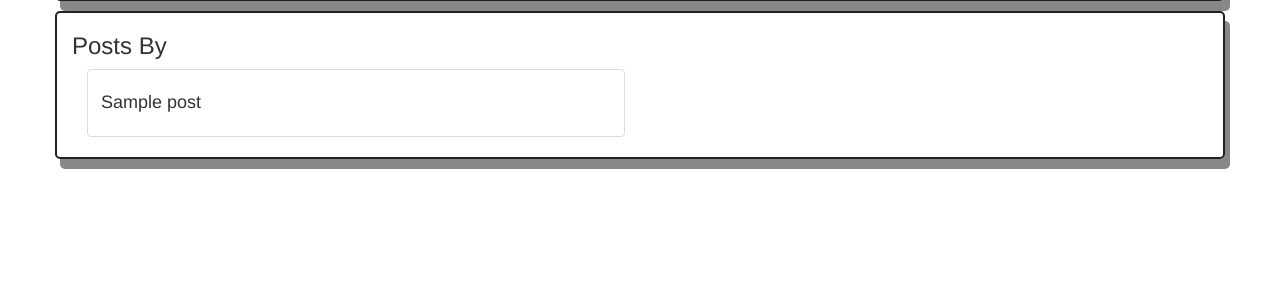
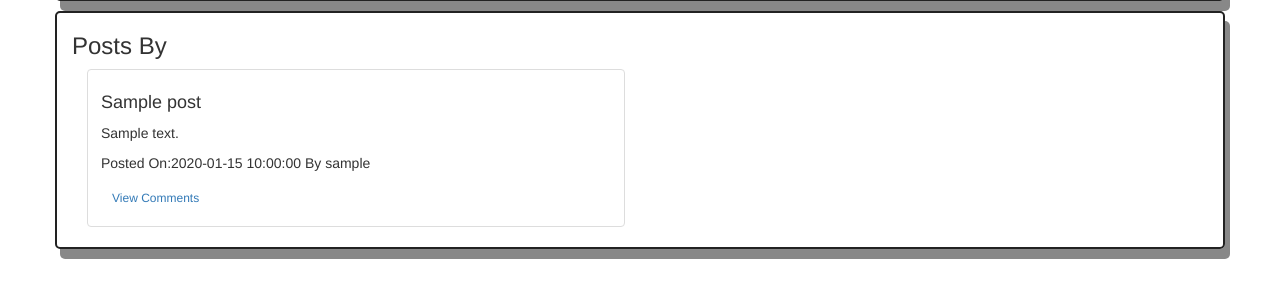
Before and after one commit to elvisbkt/my-blog, a Python web app: template app/templates/profile/profile.html in a window 1280 px wide. Shown: the part 313-611 px from the top of the page. Run offline with Jinja, Linux system fonts and the light colour scheme; the template is opened without the code that fills it: most values are stand-ins (such as "Sample title", 1, 10 or a date in 2020); some libraries are stand-ins or nearby versions.

Commit message:
add post  dscription and posted time

```diff
--- a/app/templates/profile/profile.html
+++ b/app/templates/profile/profile.html
@@ -47,7 +47,11 @@
                                 <div class="card-header">
                                     <h4>{{post.title}}</h4>
                                 </div>
-
+                                <div class="card-body">
+                                    <p>{{post.description}}</p>
+                                    <p>Posted On:{{post.posted}} By {{post.user.username}}</p>
+                                    <a class="btn btn-outline-info btn-sm text-center" href="/pitch/new/comment/{{post.id}}"> View Comments </a>
+                                </div>
                             </div>
                         </div>
                     </div>
```
